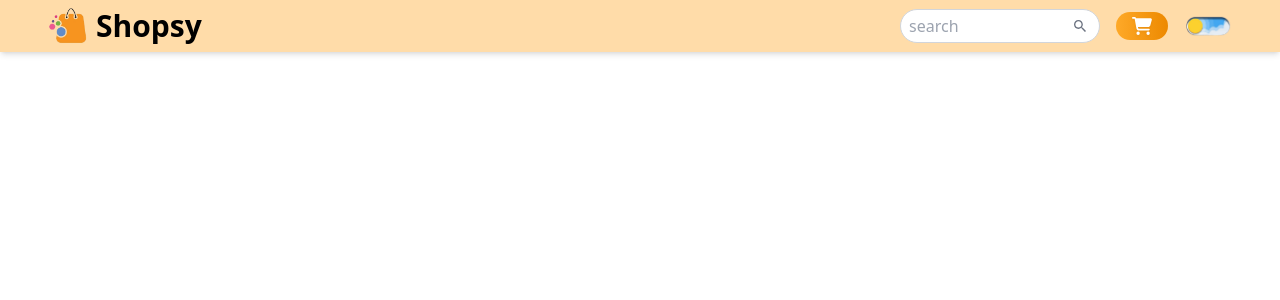
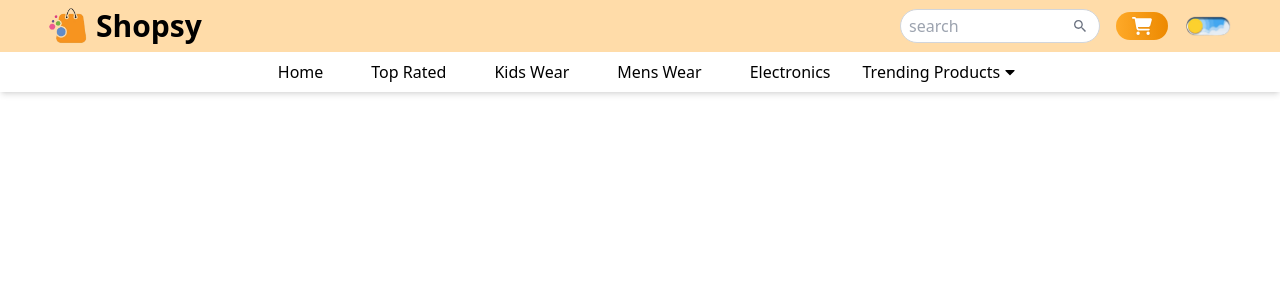
Before and after one commit to IzzatMuzhaffar/ecommerce-tailwind-project, a React (Vite) app: page / in a window 1280 px wide. Shown: the top 300 px of the page. Built offline with nearby package versions, Linux system fonts and the light colour scheme.

Commit message:
added navbar menu + dropdown

```diff
--- a/src/components/Navbar.jsx
+++ b/src/components/Navbar.jsx
@@ -1,7 +1,54 @@
 import Logo from "../assets/logo.png";
 import { IoMdSearch } from "react-icons/io";
 import { FaCartShopping } from "react-icons/fa6";
+import { FaCaretDown } from "react-icons/fa";
 import DarkMode from "./DarkMode";
+
+const Menu = [
+  {
+    id: 1,
+    name: "Home",
+    link: "/#",
+  },
+  {
+    id: 2,
+    name: "Top Rated",
+    link: "/#services",
+  },
+  {
+    id: 3,
+    name: "Kids Wear",
+    link: "/#",
+  },
+  {
+    id: 4,
+    name: "Mens Wear",
+    link: "/#",
+  },
+  {
+    id: 5,
+    name: "Electronics",
+    link: "/#",
+  },
+];
+
+const DropdownLinks = [
+  {
+    id: 1,
+    name: "Trending Products",
+    link: "/#",
+  },
+  {
+    id: 2,
+    name: "Best Selling",
+    link: "/#",
+  },
+  {
+    id: 3,
+    name: "Top Rated",
+    link: "/#",
+  },
+];
 
 const Navbar = () => {
   return (
@@ -26,7 +73,8 @@
                 className="w-[200px] sm:w-[200px]
                 group-hover:w-[300px] transition-all duration-300
                 rounded-full border border-gray-300 px-2 py-1
-                focus:outline-none focus:border-1 focus:border-primary"
+                focus:outline-none focus:border-1 focus:border-primary
+                dark:border-gray-500 dark:bg-gray-800"
               />
               <IoMdSearch
                 className="text-gray-500
@@ -55,7 +103,46 @@
         </div>
       </div>
       {/* lower navbar */}
-      <div></div>
+      <div className="flex justify-center">
+        <ul className="sm:flex hidden items-center gap-4">
+          {Menu.map((data) => (
+              <li key={data.id}>
+                <a
+                  href={data.link}
+                  className="inline-block px-4 hover:text-primary duration-200"
+                >
+                  {data.name}
+                </a>
+              </li>
+            ))}
+            {/* dropdown with links */}
+            <li className="group relative cursor-pointer">
+              <a
+                href="#"
+                className="flex items-center gap-[2px] py-2"
+              >
+                Trending Products
+                <span>
+                  <FaCaretDown className="transition-all duration-200 group-hover:rotate-180" />
+                </span>
+              </a>
+              <div className="absolute z-[9999] hidden group-hover:block w-[150px] rounded-md bg-white p-2 text-black shadow-md">
+                <ul>
+                  {DropdownLinks.map((data) => (
+                    <li key={data.id}>
+                      <a
+                        href={data.link}
+                        className="inline-block w-full rounded-md p-2 hover:bg-primary/20"
+                      >
+                        {data.name}
+                      </a>
+                    </li>
+                  ))}
+                </ul>
+              </div>
+            </li>
+        </ul>
+      </div>
     </div>
   )
 }
```
